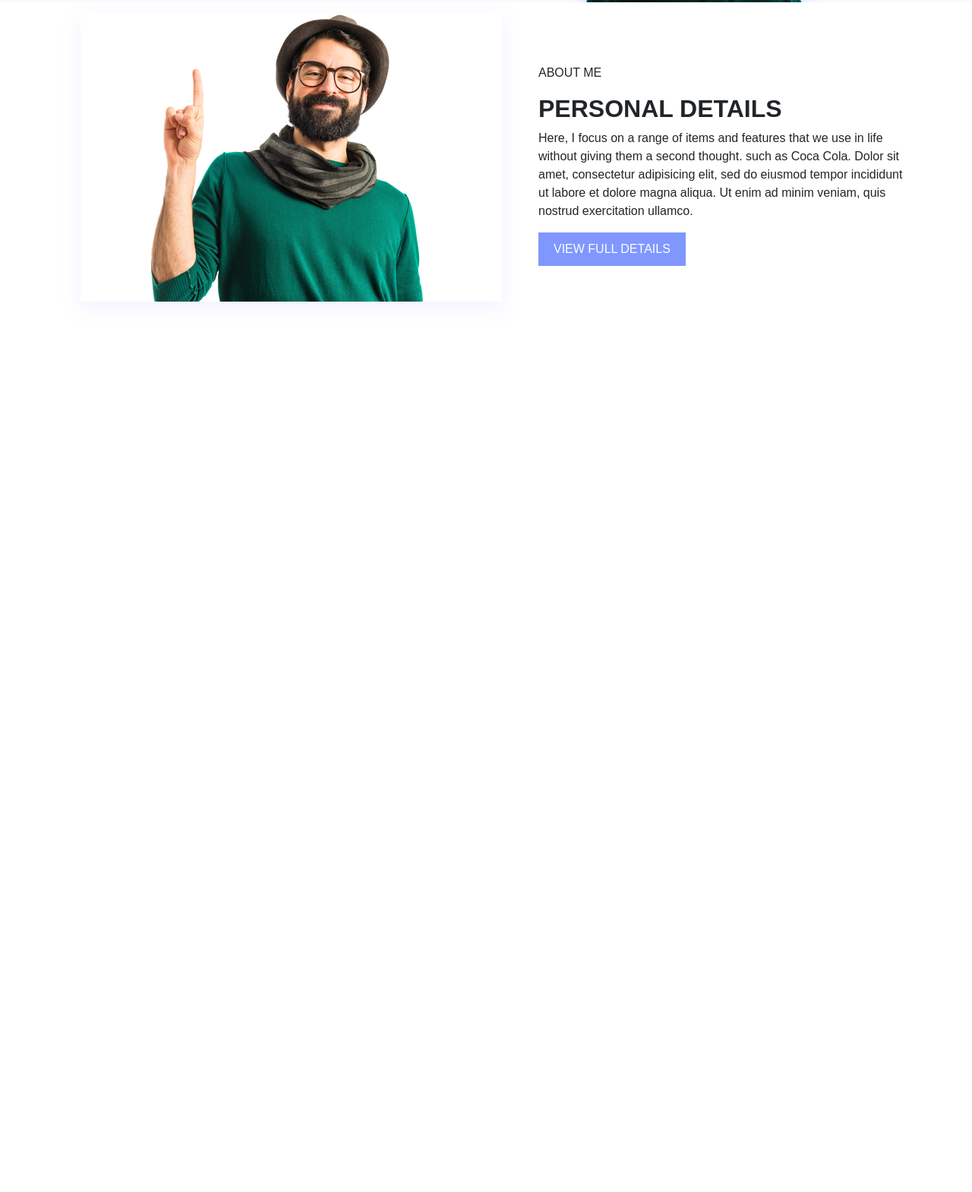
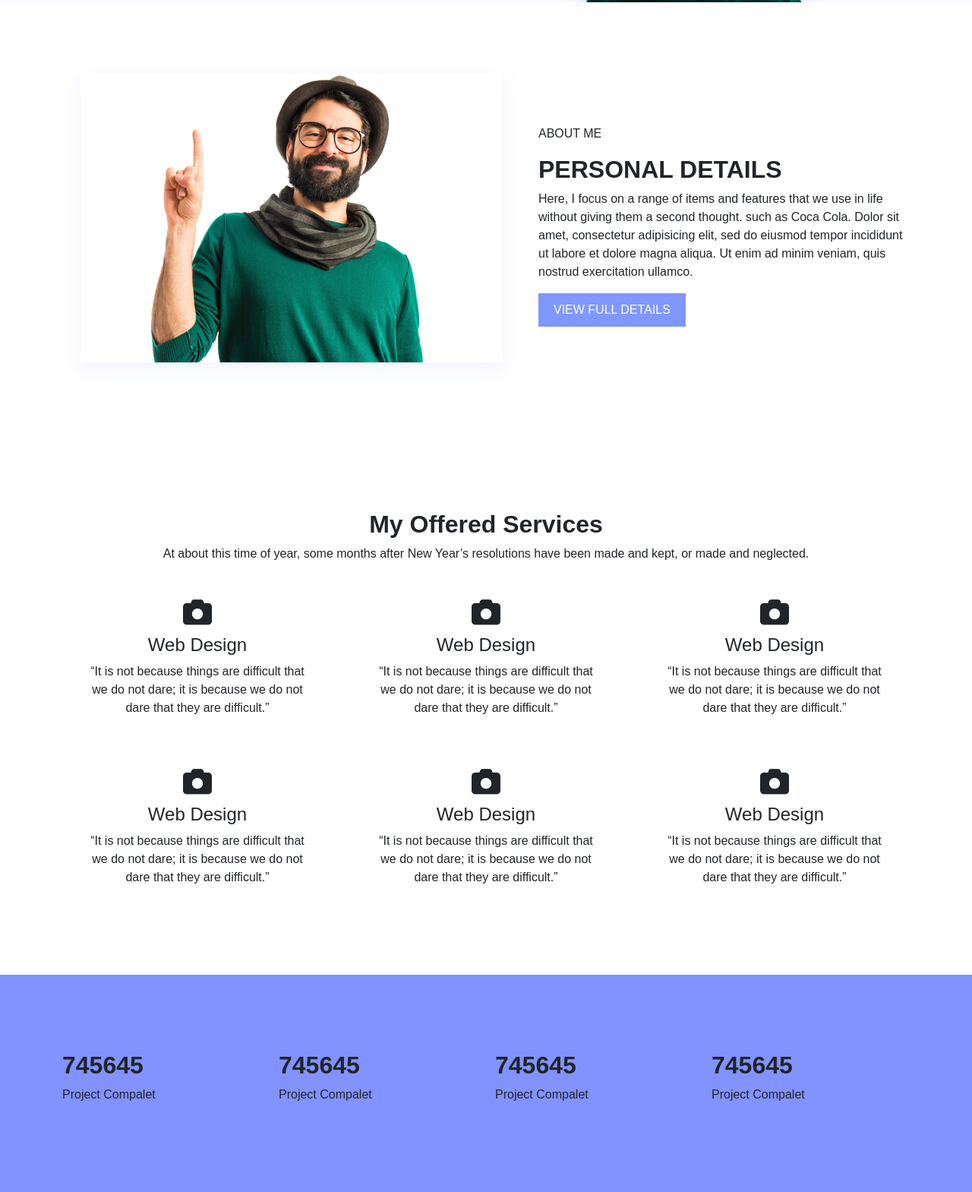
Before and after one commit to asad2002web/personal-portfolio, a plain HTML site: page index.html in a window 1280 px wide. Shown: the part 668-2237 px from the top of the page at 76% size. Before the commit the page ends 1099 px from the top, so only its background shows below. Drawn offline with Linux system fonts and the light colour scheme.

Commit message:
services and counter part

```diff
--- a/css/style.css
+++ b/css/style.css
@@ -52,16 +52,38 @@ ul,li{
 }
 /* bunner section end */
 /* about section strat  */
+#about-part{
+    padding: 80px 0;
+}
 .about a{
     background-color: #7f97ff;
     color: #fff;
     padding: 10px 20px;
 }
+/* about section end */
+/* Servicec section strat */
+#services{
+    padding: 80px 0;
+}
+.service-card i{
+    font-size: 38px;
+    padding: 10px 0;
+}
+.service-card{
+    padding: 20px 40px;
+}
+.service-card:hover{
+    background-color: #8293ff;
+}
+/* Servicec section end */
+/* counter section start */
+#counter-part{
+    background-color: #8293ff;
+    padding: 100px 0;
+}
+/* counter section end */
+/* Features section start */
 
 
 
-
-
-
-
-/* about section end */
+/* Features section end */
--- a/index.html
+++ b/index.html
@@ -1,26 +1,39 @@
 <!DOCTYPE html>
 <html lang="en">
-<head>
-    <meta charset="UTF-8">
-    <meta http-equiv="X-UA-Compatible" content="IE=edge">
-    <meta name="viewport" content="width=device-width, initial-scale=1.0">
+  <head>
+    <meta charset="UTF-8" />
+    <meta http-equiv="X-UA-Compatible" content="IE=edge" />
+    <meta name="viewport" content="width=device-width, initial-scale=1.0" />
     <title>Personal Portfolio</title>
     <!-- font awesome -->
-    <link rel="stylesheet" href="css/all.min.css">
+    <link rel="stylesheet" href="css/all.min.css" />
     <!-- Bootstrap 5.2 -->
-    <link rel="stylesheet" href="css/bootstrap.min.css">
+    <link rel="stylesheet" href="css/bootstrap.min.css" />
     <!-- My costom css -->
-    <link rel="stylesheet" href="css/style.css">
-</head>
-<body>
+    <link rel="stylesheet" href="css/style.css" />
+  </head>
+  <body>
     <!-- Navbar Part Start -->
     <nav class="navbar navbar-expand-lg bg-white">
       <div class="container">
-        <a class="navbar-brand" href="#"><img src="images/logo.webp" alt="logo"></a>
-        <button class="navbar-toggler" type="button" data-bs-toggle="collapse" data-bs-target="#navbarSupportedContent" aria-controls="navbarSupportedContent" aria-expanded="false" aria-label="Toggle navigation">
+        <a class="navbar-brand" href="#"
+          ><img src="images/logo.webp" alt="logo"
+        /></a>
+        <button
+          class="navbar-toggler"
+          type="button"
+          data-bs-toggle="collapse"
+          data-bs-target="#navbarSupportedContent"
+          aria-controls="navbarSupportedContent"
+          aria-expanded="false"
+          aria-label="Toggle navigation"
+        >
           <span class="navbar-toggler-icon"></span>
         </button>
-        <div class="collapse navbar-collapse fw-bold" id="navbarSupportedContent">
+        <div
+          class="collapse navbar-collapse fw-bold"
+          id="navbarSupportedContent"
+        >
           <ul class="navbar-nav nav-hover ms-auto mb-2 mb-lg-0">
             <li class="nav-item">
               <a class="nav-link" href="#">HOME</a>
@@ -53,11 +66,15 @@
           <div class="col">
             <p class="pb-5">THIS IS ME</p>
             <h1 class="fw-bold mt-5">PHILIP GILBERT</h1>
-            <p>You will begin to realise why this exercise is called the Dickens Pattern with reference to the ghost showing Scrooge some different futures.</p>
+            <p>
+              You will begin to realise why this exercise is called the Dickens
+              Pattern with reference to the ghost showing Scrooge some different
+              futures.
+            </p>
             <a href="#">DISCOVER NOW</a>
           </div>
           <div class="col">
-            <img src="images/man.webp" alt="img">
+            <img src="images/man.webp" alt="img" />
           </div>
         </div>
       </div>
@@ -67,23 +84,121 @@
       <div class="container about">
         <div class="row d-flex justify-content-between align-items-center">
           <div class="col">
-            <img src="images/man2.webp" alt="man2-img">
+            <img src="images/man2.webp" alt="man2-img" />
           </div>
           <div class="col">
             <p>ABOUT ME</p>
             <h2 class="fw-bold">PERSONAL DETAILS</h2>
-            <p>Here, I focus on a range of items and features that we use in life without giving them a second thought. such as Coca Cola. Dolor sit amet, consectetur adipisicing elit, sed do eiusmod tempor incididunt ut labore et dolore magna aliqua. Ut enim ad minim veniam, quis nostrud exercitation ullamco.</p>
+            <p>
+              Here, I focus on a range of items and features that we use in life
+              without giving them a second thought. such as Coca Cola. Dolor sit
+              amet, consectetur adipisicing elit, sed do eiusmod tempor
+              incididunt ut labore et dolore magna aliqua. Ut enim ad minim
+              veniam, quis nostrud exercitation ullamco.
+            </p>
             <a href="#">VIEW FULL DETAILS</a>
           </div>
         </div>
       </div>
     </section>
+    <!-- Services section start -->
+    <section id="services">
+      <div class="container">
+        <div class="row">
+          <div class="col text-center">
+            <h2 class="fw-bold">My Offered Services</h2>
+            <p>
+              At about this time of year, some months after New Year’s
+              resolutions have been made and kept, or made and neglected.
+            </p>
+          </div>
+        </div>
+        <div class="row">
+          <div class="col-md-4 text-center service-card">
+            <i class="fa-solid fa-camera"></i>
+            <h4>Web Design</h4>
+            <p>
+              “It is not because things are difficult that we do not dare; it is
+              because we do not dare that they are difficult.”
+            </p>
+          </div>
+          <div class="col-md-4 text-center service-card">
+            <i class="fa-solid fa-camera"></i>
+            <h4>Web Design</h4>
+            <p>
+              “It is not because things are difficult that we do not dare; it is
+              because we do not dare that they are difficult.”
+            </p>
+          </div>
+          <div class="col-md-4 text-center service-card">
+            <i class="fa-solid fa-camera"></i>
+            <h4>Web Design</h4>
+            <p>
+              “It is not because things are difficult that we do not dare; it is
+              because we do not dare that they are difficult.”
+            </p>
+          </div>
+          <div class="col-md-4 text-center service-card">
+            <i class="fa-solid fa-camera"></i>
+            <h4>Web Design</h4>
+            <p>
+              “It is not because things are difficult that we do not dare; it is
+              because we do not dare that they are difficult.”
+            </p>
+          </div>
+          <div class="col-md-4 text-center service-card">
+            <i class="fa-solid fa-camera"></i>
+            <h4>Web Design</h4>
+            <p>
+              “It is not because things are difficult that we do not dare; it is
+              because we do not dare that they are difficult.”
+            </p>
+          </div>
+          <div class="col-md-4 text-center service-card">
+            <i class="fa-solid fa-camera"></i>
+            <h4>Web Design</h4>
+            <p>
+              “It is not because things are difficult that we do not dare; it is
+              because we do not dare that they are difficult.”
+            </p>
+          </div>
+        </div>
+      </div>
+    </section>
+    <!-- Services section end -->
+    <!-- counter section start -->
+    <section id="counter-part">
+      <div class="container">
+        <div class="row">
+          <div class="col">
+            <h2 class="fw-bold">745645</h2>
+            <p>Project Compalet</p>
+          </div>
+          <div class="col">
+            <h2 class="fw-bold">745645</h2>
+            <p>Project Compalet</p>
+          </div>
+          <div class="col">
+            <h2 class="fw-bold">745645</h2>
+            <p>Project Compalet</p>
+          </div>
+          <div class="col">
+            <h2 class="fw-bold">745645</h2>
+            <p>Project Compalet</p>
+          </div>
+        </div>
+      </div>
+    </section>
+    <!-- counter section end -->
+    <!-- Features section start -->
 
 
 
+
+    <!-- Features section end -->
     <!-- bootstrap js -->
     <script src="js/bootstrap.bundle.min.js"></script>
     <!-- my costom js -->
     <script src="js/script.js"></script>
-</body>
+  </body>
 </html>
```
